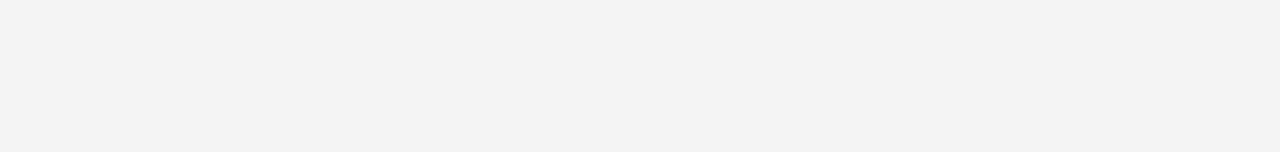
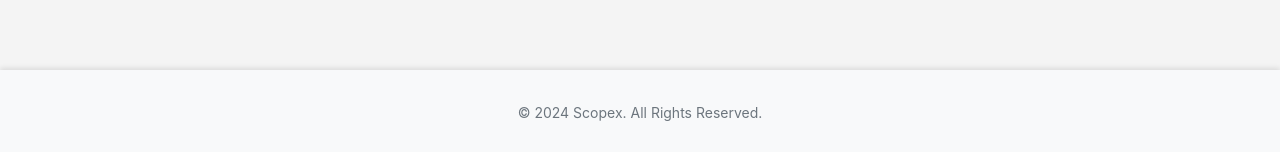
Before and after one commit to mlbrainlab/scopex, a React (Create React App) app: page /admin in a window 1280 px wide. Shown: the part 645-797 px from the top of the page. Built offline with nearby package versions, Linux system fonts and the light colour scheme; no server answers.

Commit message:
ui: Adding footer to webapp

```diff
--- a/src/App.js
+++ b/src/App.js
@@ -3,6 +3,7 @@ import { BrowserRouter as Router, Routes, Route } from 'react-router-dom';
 import MainPage from './components/MainPage';
 import Navbar from './components/Navbar';
 import AdminDashboard from './components/AdminDashboard';
+import Footer from './components/Footer';  // Import Footer
 
 function App() {
     return (
@@ -12,6 +13,7 @@ function App() {
                 <Route path="/" element={<MainPage />} /> {/* Default route */}
                 <Route path="/admin" element={<AdminDashboard />} />
             </Routes>
+            <Footer />  {/* Include Footer at the bottom */}
         </Router>
     );
 }
--- /dev/null
+++ b/src/components/Footer.css
@@ -0,0 +1,12 @@
+.footer {
+    background-color: #f8f9fa; /* Light gray background */
+    text-align: center;
+    padding: 20px 0;
+    position: fixed;
+    width: 100%;
+    bottom: 0;
+    left: 0;
+    font-size: 14px;
+    color: #6c757d; /* Muted text color */
+    box-shadow: 0 -2px 5px rgba(0, 0, 0, 0.1); /* Subtle shadow for elevation */
+}
--- /dev/null
+++ b/src/components/Footer.js
@@ -0,0 +1,14 @@
+import React from 'react';
+import './Footer.css';
+
+function Footer() {
+    const currentYear = new Date().getFullYear(); // Get the current year
+
+    return (
+        <footer className="footer">
+            <p>&copy; {currentYear} Scopex. All Rights Reserved.</p>
+        </footer>
+    );
+}
+
+export default Footer;
```
